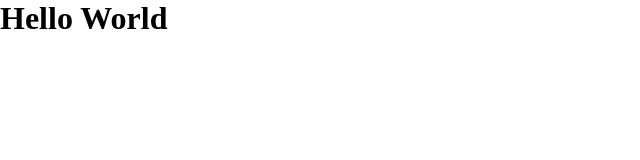
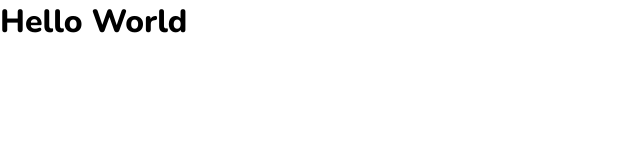
Before and after one commit to liamkyoung/ukg-hackathon, a React (Create React App) app in the folder ukrew-survey/: page / in a window 1280 px wide. Shown: the top 160 px of the page, without its empty margins (0-640 px from the left). Built offline with nearby package versions, Linux system fonts and the light colour scheme.

Commit message:
Added custom font, favicon. Setup complete

```diff
--- a/ukrew-survey/public/index.html
+++ b/ukrew-survey/public/index.html
@@ -9,12 +9,14 @@
       name="description"
       content="Web site created using create-react-app"
     />
-    <link rel="apple-touch-icon" href="%PUBLIC_URL%/logo192.png" />
     <!--
       manifest.json provides metadata used when your web app is installed on a
       user's mobile device or desktop. See https://developers.google.com/web/fundamentals/web-app-manifest/
     -->
     <link rel="manifest" href="%PUBLIC_URL%/manifest.json" />
+    <link rel="preconnect" href="https://fonts.googleapis.com">
+    <link rel="preconnect" href="https://fonts.gstatic.com" crossorigin>
+    <link href="https://fonts.googleapis.com/css2?family=Nunito:wght@400;800;900&display=swap" rel="stylesheet">
     <!--
       Notice the use of %PUBLIC_URL% in the tags above.
       It will be replaced with the URL of the `public` folder during the build.
@@ -24,7 +26,7 @@
       work correctly both with client-side routing and a non-root public URL.
       Learn how to configure a non-root public URL by running `npm run build`.
     -->
-    <title>React App</title>
+    <title>UKrew Mingle</title>
   </head>
   <body>
     <noscript>You need to enable JavaScript to run this app.</noscript>
--- a/ukrew-survey/src/App.css
+++ b/ukrew-survey/src/App.css
@@ -0,0 +1,3 @@
+.App {
+  font-family: 'Nunito', sans-serif;
+}
```
Also changed, not shown: 2 other files (tests, documents, lock files or other folders).
